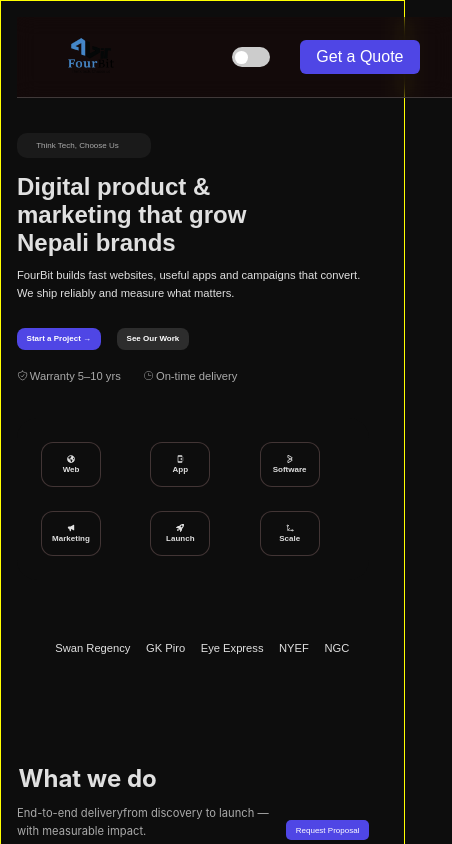
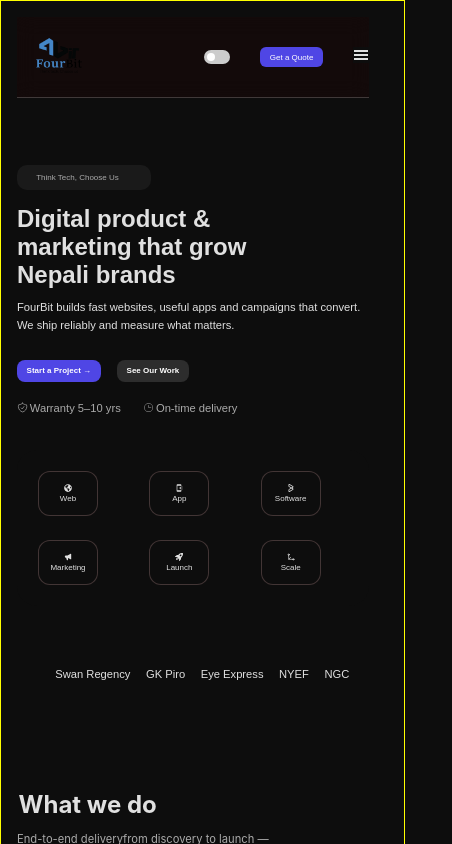
Before and after one commit to Narayan1030/FourBit-Website, a React (Vite) app: page / in a window 390 px wide. Shown: the top 844 px of the page, 452 px wide, since content can reach past the window. Built offline with nearby package versions, Linux system fonts and the light colour scheme.

Commit message:
mobile responsive complete

```diff
--- a/src/components/Hero/Hero.css
+++ b/src/components/Hero/Hero.css
@@ -140,6 +140,49 @@
 }
 
 
+/* media queries */
+
+@media(max-width: 768px){
+  .hero-container{
+    max-width: 95%;
+    width: 100%;
+    /* flex-direction: column; */
+    /* align-items: center; */
+    gap: 20px;
+    margin: 20px 0;
+    /* margin-left: 5%; */
+    /* padding-left: ; */
+  }
+  .topic-1 {
+  display: flex;
+  flex-direction: column;
+  /* gap: 0px; */
+  /* margin-bottom: 20px; */
+  font-size: 1.5rem;
+  /* justify-content: center; */
+  font-weight: 800;
+  }
+  .features{
+    font-size: 0.7;
+  }
+  .services-box{
+    gap: 0.9;
+    padding: 30px;
+
+  }
+  .service {
+  padding: 10px;
+  font-weight: 500;
+  font-size: 0.5rem;
+  }
+  .services-box{
+    border: 0.2rem solid transparent;
+
+  }
+
+
+}
+
 @media(max-width: 480px){
   .hero-container{
     max-width: 95%;
--- a/src/components/Navbar/NAvbar.css
+++ b/src/components/Navbar/NAvbar.css
@@ -3,7 +3,7 @@
   justify-content: space-between;
   align-items: center;
   background: var(--bg-color);
-  max-width: 1200px;
+  max-width: 1024px;
   width: 100%;
   color: var(--text-color);
   font-family: Arial, sans-serif;
@@ -38,7 +38,7 @@
   padding: 0;
   margin: 0;
 }
-.hamburger-nav{
+.mobile-nav{
   display: none;
 }
 
@@ -124,11 +124,7 @@
   display: none;
 }
 
-@media(max-width:)
-
-
-
-@media (max-width: 480px){
+@media(max-width:768px){
   .navbar{
     max-width: 95%;
     width: 100%;
@@ -139,6 +135,47 @@
     /* align-items: center; */
     /* padding-left: 0; */
     /* margin-left: 0; */
+  }
+  .nav-services{
+    display: none;
+    /* flex-direction: column; */
+  }
+  .hamburger-menu{
+    display: inline;
+  }
+
+  .mobile-nav{
+    display: flex;
+    flex-direction: column;
+    align-items: center;
+    justify-content: center;
+    position: absolute;
+    top: 4rem;
+    left: 0;
+    background-color: var(--card-bg);
+    /* right: 2rem; */
+    width: 100%;
+  }
+  .mobile-nav li{
+    list-style: none;
+    padding: 1rem;
+
+    /* text-decoration: underline; */
+  }
+
+
+}
+
+
+
+@media (max-width: 480px){
+  .navbar{
+    max-width: 95%;
+    width: 100%;
+    justify-content: space-between;
+    margin-bottom: 2rem;
+    padding: 0;
+
   }
   .switch{
     height: 0.85rem;
--- a/src/components/Navbar/Navbar.jsx
+++ b/src/components/Navbar/Navbar.jsx
@@ -1,49 +1,71 @@
 import "./Navbar.css";
-import { useState } from "react";
-import logo from "./../../assets/4bitlogo.png"
+import { useState, useEffect, useRef } from "react";
+import logo from "./../../assets/4bitlogo.png";
 import { GiHamburgerMenu } from "react-icons/gi";
 
 // const Navbar = ({light, setLight}) => {
 
-export default function Navbar({light, setLight}){
-  const [showMenu,setShowMenu] = useState(false)
-  function toggleTheme(){
+export default function Navbar({ light, setLight }) {
+  const [showMenu, setShowMenu] = useState(false);
+  const menuRef = useRef();
+
+  function toggleTheme() {
     // document.body.classList.toggle("light");
     setLight(!light);
   }
 
-  function openHamburgerMenu(){
-    setShowMenu(!showMenu)
+  function openHamburgerMenu() {
+    setShowMenu(!showMenu);
   }
+
+  // Close menu when clicking outside
+  useEffect(() => {
+    if (!showMenu) return;
+    function handleClick(e) {
+      if (menuRef.current && !menuRef.current.contains(e.target)) {
+        setShowMenu(false);
+      }
+    }
+    document.addEventListener("mousedown", handleClick);
+    return () => document.removeEventListener("mousedown", handleClick);
+  }, [showMenu]);
+
   return (
     <>
       <div className="navbar">
         <div className="logo">
           <img src={logo} alt="company logo" className="fourbitlogo" />
         </div>
-        <div className="services">
-          <ul className={showMenu? "nav-services":"hamburger-nav"}>
+        <div className="services" ref={menuRef}>
+
+            <ul
+            className={showMenu ? "mobile-nav" : "nav-services"}>
               <li>Services</li>
               <li>Work</li>
               <li>Process</li>
               <li>Pricing</li>
               <li>Contact</li>
             </ul>
+
           <div className="toggle-container">
             <label className="switch">
-              <input
-              type="checkbox"
-              onChange={toggleTheme}
-              checked={light} />
+              <input type="checkbox" onChange={toggleTheme} checked={light} />
 
               <span className="slider"></span>
             </label>
           </div>
           <button className="quote">Get a Quote</button>
-          <div className="hamburger-menu" onClick={openHamburgerMenu}><GiHamburgerMenu style={{backgroundColor:"var(--bg-color)"} }/></div>
-
+          <div
+  className="hamburger-menu"
+  onClick={e => {
+    e.stopPropagation();
+    openHamburgerMenu();
+  }}
+>
+  <GiHamburgerMenu style={{ backgroundColor: "var(--bg-color)" }} />
+</div>
         </div>
       </div>
     </>
   );
-};
+}
--- a/src/components/Work/Work.css
+++ b/src/components/Work/Work.css
@@ -133,8 +133,8 @@
 /* Result Badge */
 .other-details > p {
   display: inline-block;
-  padding: 0.3rem 0.7rem;
-  font-size: 0.7rem;
+  padding: 0.3rem 0.5rem;
+  font-size: 0.4rem;
   background: #3e3939f7;
   border-radius: 20px;
   color: #ddd;
--- a/src/index.css
+++ b/src/index.css
@@ -54,7 +54,7 @@
   padding: 0 5%;
   justify-content: center;
   align-items: center;
-  margin: 0 auto;
+  /* margin: 0 auto; */
   /* transition: background-color 0.5s ease, color 0.5s ease, */
 
   /* text-align: center; */
@@ -100,6 +100,22 @@
     background-color: #f9f9f9;
   }
 } */
+
+@media(max-width: 768px){
+
+  .container{
+    max-width: 95%;
+    /* border: 1px solid yellow; */
+    width: 100%;
+    padding: 1rem;
+    justify-content: start;
+    align-items: start;
+    /* margin-left: 1rem; */
+  }
+
+}
+
+
 @media(max-width: 480px){
   body{
     display: flex;
```
Lines whose indentation alone changed are shown as unchanged.
